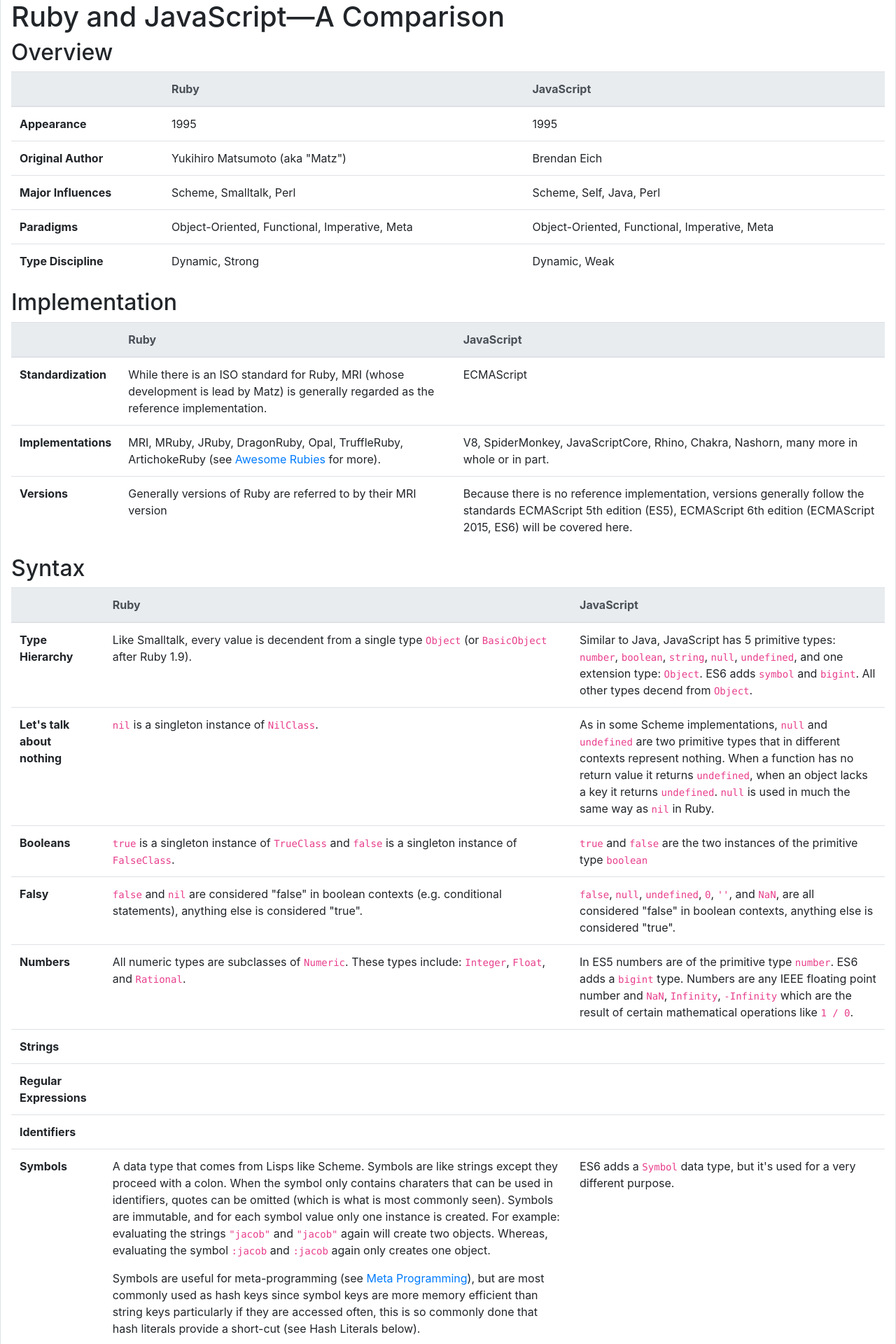
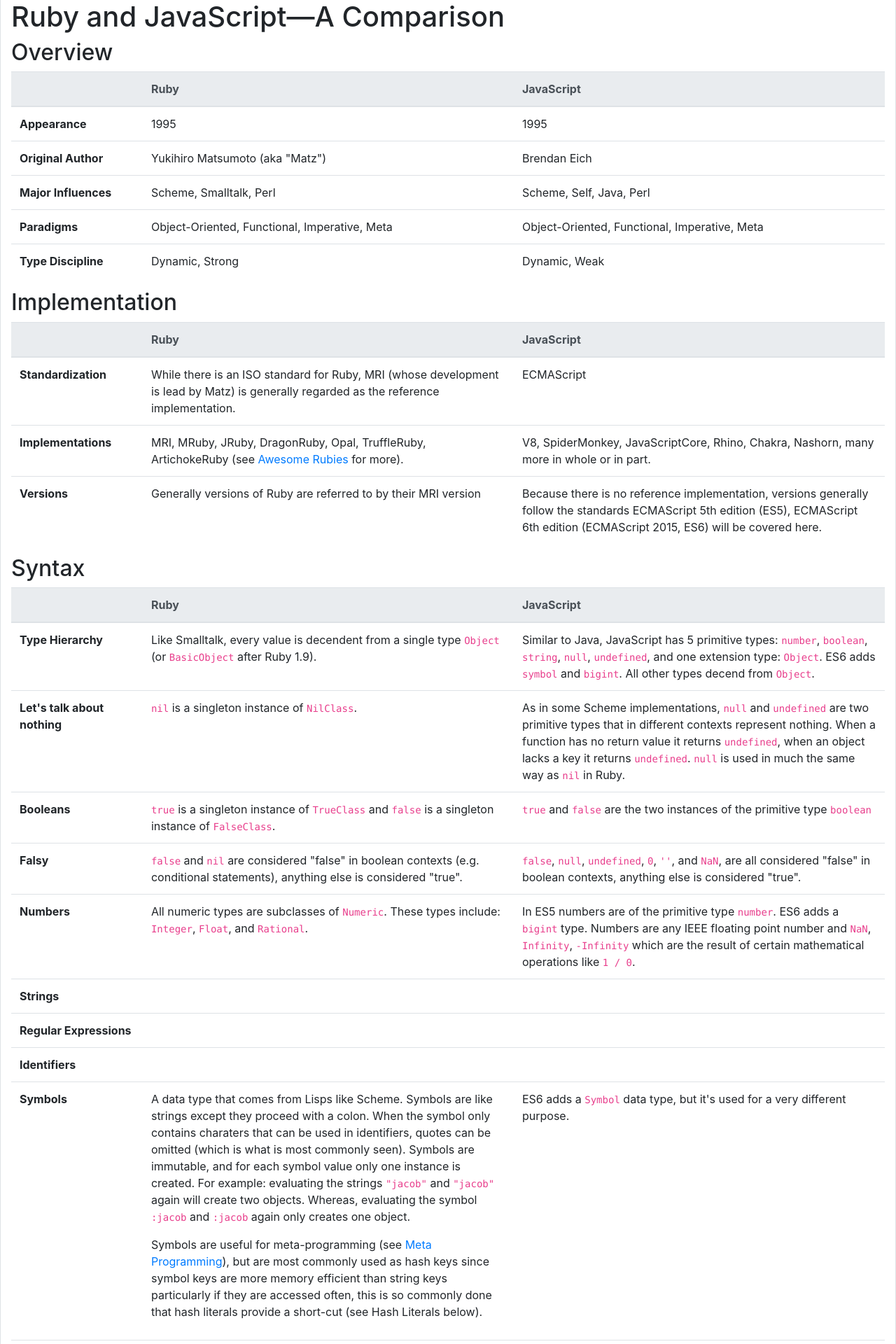
Before and after one commit to delonnewman/ruby-and-javascript, a Jekyll site: the page built from index.html, in a window 1280 px wide. Shown: the top 1920 px of the page at 70% size. Built offline with Jekyll 4.4.1, drawn with Linux system fonts in a browser that asks for light colours; some of the changed text lies outside the part shown.

Commit message:
FIX: Resolved some layout issues

```diff
--- a/_config.yml
+++ b/_config.yml
@@ -4,7 +4,12 @@ description: >- # this means to ignore newlines until "baseurl:"
   Write an awesome description for your new site here. You can edit this
   line in _config.yml. It will appear in your document head meta (for
   Google search results) and in your feed.xml site description.
+
 baseurl: "" # the subpath of your site, e.g. /blog
 url: "" # the base hostname & protocol for your site, e.g. http://example.com
 
 exclude: ['tags']
+
+sass:
+    sass_dir: _sass
+    style: compressed
--- /dev/null
+++ b/_includes/table_header.html
@@ -0,0 +1,7 @@
+  <thead class="thead-light">
+    <tr>
+      <th scope="col" class="col-description"></th>
+      <th scope="col" class="col-ruby">Ruby</th>
+      <th scope="col" class="col-javascript">JavaScript</th>
+    </tr>
+  </thead>
--- a/_layouts/default.html
+++ b/_layouts/default.html
@@ -10,10 +10,11 @@
 
     <!-- Syntax Highlighting CSS -->
     <link rel="stylesheet" href="css/highlight-theme.css">
+    <link rel="stylesheet" href="css/site.css">
     <title>{{ site.title }}</title>
   </head>
   <body>
-    <main class="container-fluid border-right border-left">
+    <main class="container-fluid border-right border-left comparison-chart">
       {{ content }}
     </main>
     <script src="js/highlight.js"></script>
--- /dev/null
+++ b/css/site.scss
@@ -0,0 +1,21 @@
+---
+---
+
+.comparison-chart {
+  .col-description {
+    width: 15%;
+  }
+
+  .col-ruby, .col-javascript {
+    width: 42.3%;
+    overflow: auto;
+  }
+
+  .note {
+    font-style: italic;
+  }
+
+  pre > code {
+    padding: 0;
+  }
+}
--- a/index.html
+++ b/index.html
@@ -6,13 +6,7 @@ layout: default
 <h2 id="overview">Overview</h2>
 
 <table class="table">
-  <thead class="thead-light">
-    <tr>
-      <th scope="col"></th>
-      <th scope="col">Ruby</th>
-      <th scope="col">JavaScript</th>
-    </tr>
-  </thead>
+  {% include table_header.html %}
   <tbody>
     <tr>
       <th>Appearance</th>
@@ -45,13 +39,7 @@ layout: default
 <h2 id="implementation">Implementation</h2>
 
 <table class="table">
-  <thead class="thead-light">
-    <tr>
-      <th scope="col"></th>
-      <th scope="col">Ruby</th>
-      <th scope="col">JavaScript</th>
-    </tr>
-  </thead>
+  {% include table_header.html %}
   <tbody>
     <tr>
       <th>Standardization</th>
@@ -76,13 +64,7 @@ layout: default
 <h2 id="syntax">Syntax</h2>
 
 <table class="table">
-  <thead class="thead-light">
-    <tr>
-      <th scope="col"></th>
-      <th scope="col">Ruby</th>
-      <th scope="col">JavaScript</th>
-    </tr>
-  </thead>
+  {% include table_header.html %}
   <tbody>
     <tr>
       <th>Type Hierarchy</th>
@@ -179,13 +161,7 @@ layout: default
 <h2 id="control-flow">Control Flow</h2>
 
 <table class="table">
-  <thead class="thead-light">
-    <tr>
-      <th scope="col"></th>
-      <th scope="col">Ruby</th>
-      <th scope="col">JavaScript</th>
-    </tr>
-  </thead>
+  {% include table_header.html %}
   <tbody>
     <tr>
       <th scope="row">Statements vs. Expressions</th>
@@ -208,7 +184,9 @@ layout: default
         end
         </code></pre>
         <p>Like Perl, Ruby also supports conditionals appended after a statement, e.g.:</p>
-        <pre><code>puts 'Negative' if x &lt; 0</code></pre>
+        <pre><code>
+        puts 'Negative' if x &lt; 0
+        </code></pre>
         <p>In this case, "Negative" will be printed to the screen if <code>x</code> is less than zero.</p>
         <p>Also like Perl, Ruby supports a negated conditional statement <code>unless</code>.</p>
         <pre><code>
@@ -320,7 +298,7 @@ layout: default
             return x + 1;
         };
         </code></pre>
-        <p>Note the semicolon at the end of the expression is required.</p>
+        <p class="note">Note: the semicolon at the end of the expression is required.</p>
         <p>Functions are also expressions when they are a part of an object expression.</p>
         <pre><code>
         var Numeric = {
@@ -457,13 +435,7 @@ layout: default
 <h2 id="operator-comparison">Operator Comparison</h2>
 
 <table class="table">
-  <thead class="thead-light">
-    <tr>
-      <th scope="col"></th>
-      <th scope="col">Ruby</th>
-      <th scope="col">JavaScript</th>
-    </tr>
-  </thead>
+  {% include table_header.html %}
   <tbody>
     <tr>
       <th scope="row">Boolean</th>
@@ -565,13 +537,7 @@ layout: default
 <h2 id="collections">Collections</h2>
 
 <table class="table">
-  <thead class="thead-light">
-    <tr>
-      <th scope="col"></th>
-      <th scope="col">Ruby</th>
-      <th scope="col">JavaScript</th>
-    </tr>
-  </thead>
+  {% include table_header.html %}
   <tbody>
     <tr>
       <th scope="row">Array</th>
```
